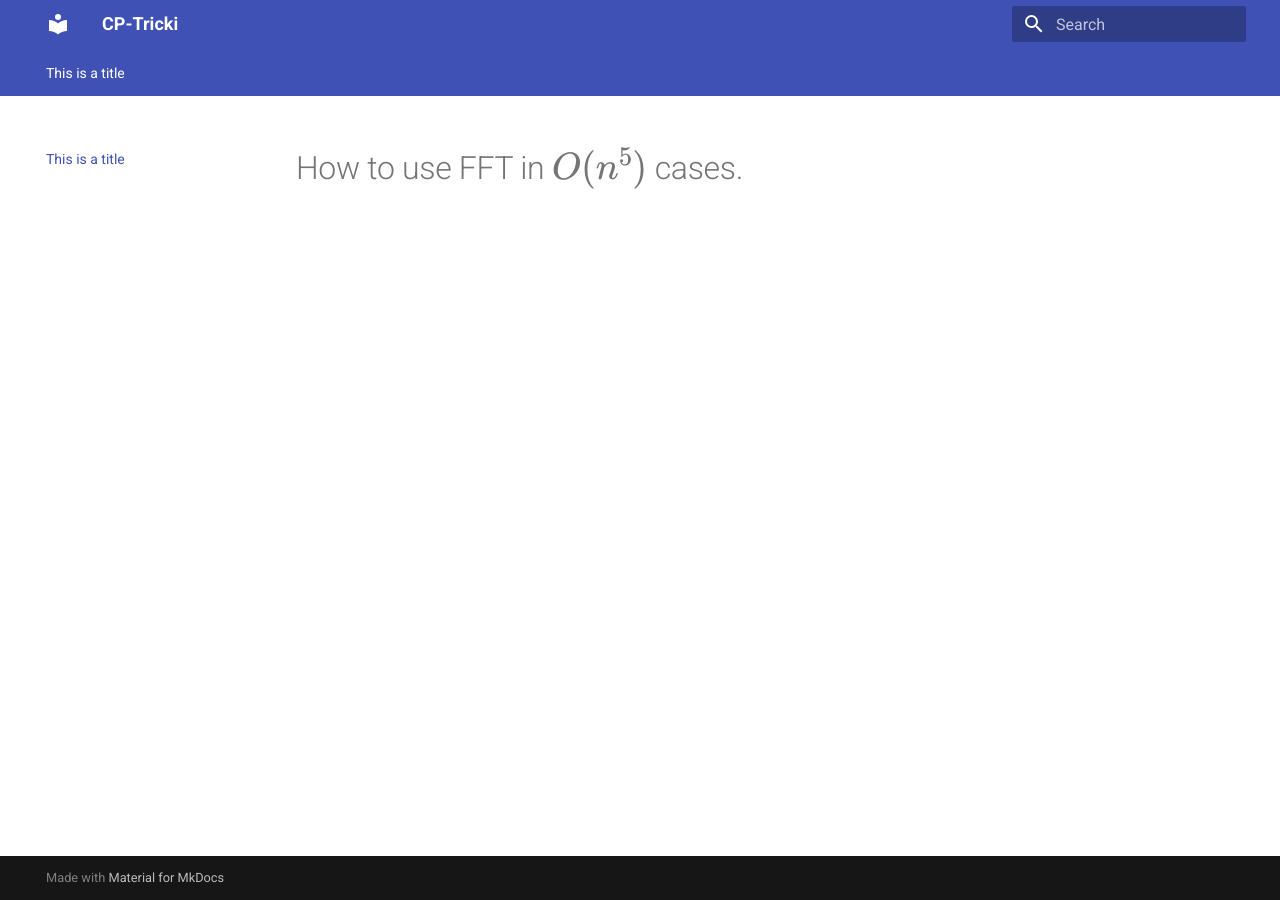
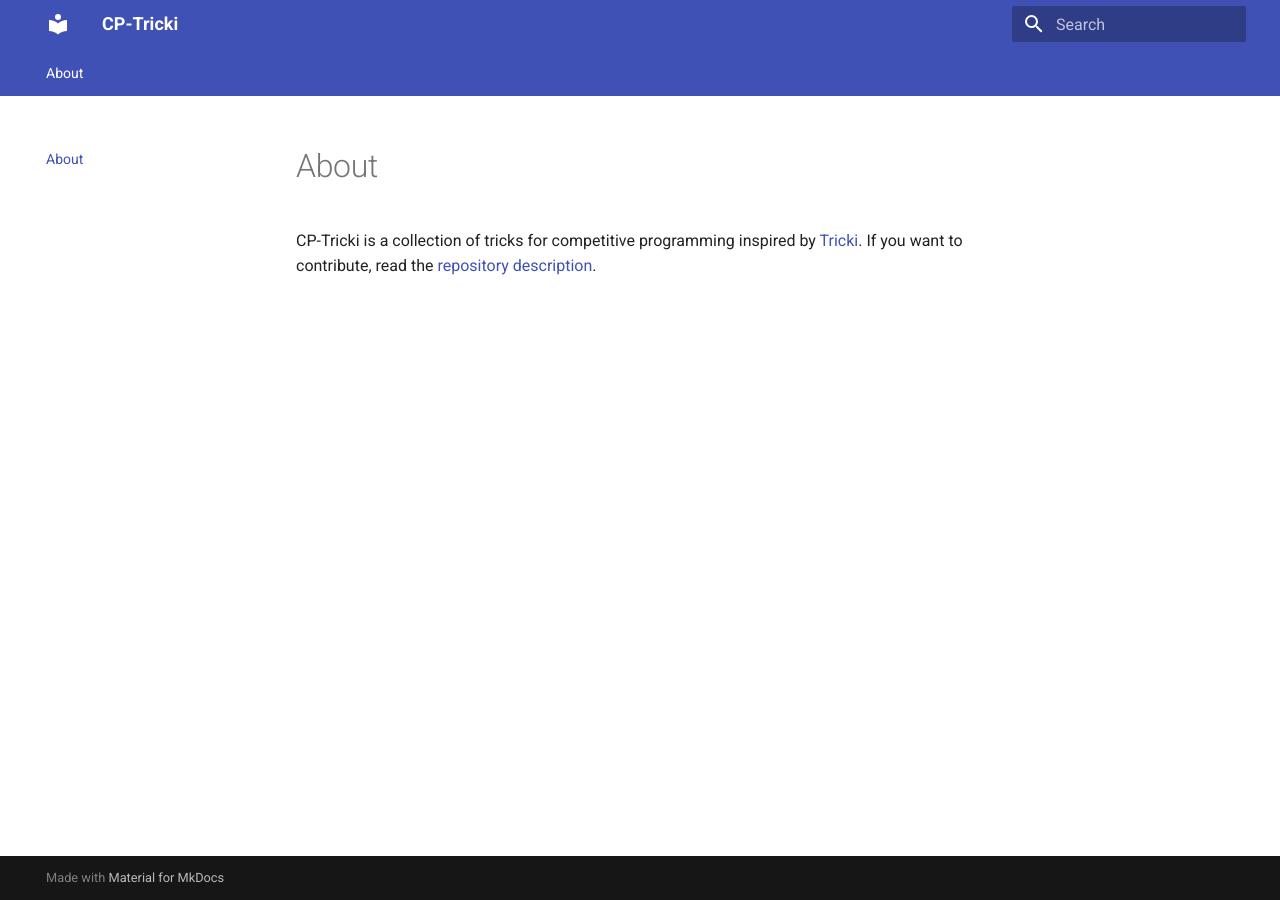
Before and after one commit to cp-tricki/cp-tricki.github.io, an MkDocs documentation site: the page built from docs/index.md, in a window 1280 px wide. Built offline with MkDocs 1.6.1 and Material for MkDocs 9.7.7, drawn with Linux system fonts in a browser that asks for light colours.

Commit message:
Update index.md

```diff
--- a/docs/index.md
+++ b/docs/index.md
@@ -1,4 +1,5 @@
 ---
-title: This is a title
+title: About
 ---
-# How to use FFT in \(O(n^5)\) cases.
+CP-Tricki is a collection of tricks for competitive programming inspired by [Tricki](https://www.tricki.org/).
+If you want to contribute, read the [repository description](https://github.com/cp-tricki/cp-tricki.github.io/tree/main).
```
